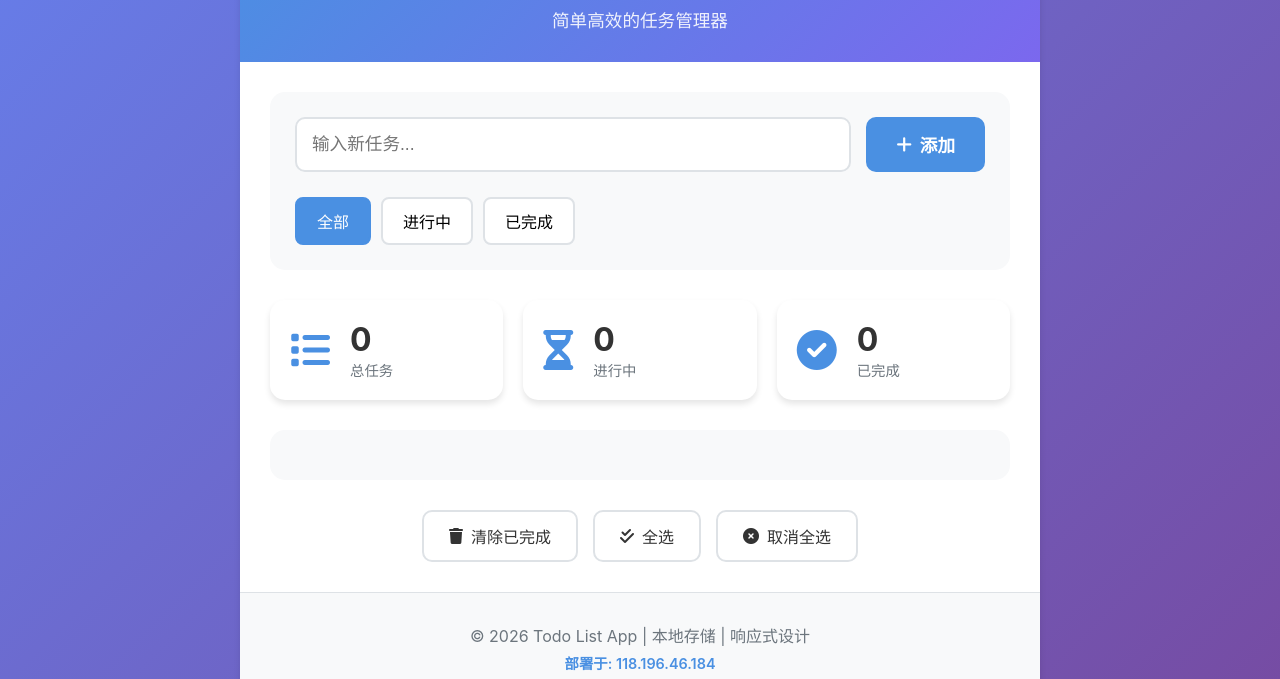
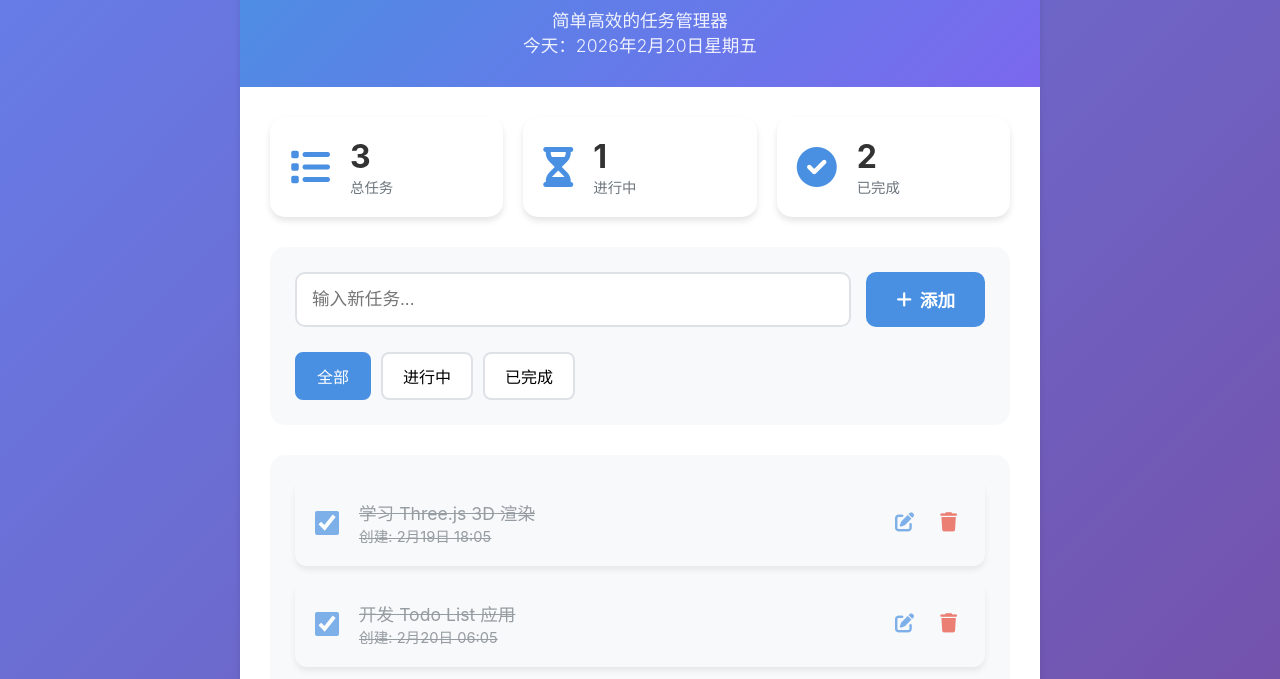
Before and after one commit to MJessie/todo, a plain HTML site: page index.html in a window 1280 px wide. Shown: the part 102-781 px from the top of the page. Drawn offline with Linux system fonts and the light colour scheme.

Commit message:
Add today date to header

```diff
--- a/app.js
+++ b/app.js
@@ -23,6 +23,7 @@ class TodoApp {
 
     init() {
         this.setupEventListeners();
+        this.updateDate();
         this.render();
         this.updateStats();
     }
@@ -42,7 +43,7 @@ class TodoApp {
         // 操作按钮
         this.clearCompletedButton.addEventListener('click', () => this.clearCompleted());
         this.selectAllButton.addEventListener('click', () => this.selectAll());
-        this.deselectAllButton.addEventListener('click', () => this.deselectAll();
+        this.deselectAllButton.addEventListener('click', () => this.deselectAll());
     }
 
     addTodo() {
@@ -224,6 +225,19 @@ class TodoApp {
         this.render();
     }
 
+    updateDate() {
+        const dateElement = document.getElementById('todayDate');
+        if (!dateElement) return;
+        const now = new Date();
+        const dateStr = now.toLocaleDateString('zh-CN', {
+            year: 'numeric',
+            month: 'long',
+            day: 'numeric',
+            weekday: 'long'
+        });
+        dateElement.textContent = `今天：${dateStr}`;
+    }
+
     updateStats() {
         const total = this.todos.length;
         const completed = this.todos.filter(todo => todo.completed).length;
--- a/index.html
+++ b/index.html
@@ -13,23 +13,11 @@
         <header class="header">
             <h1><i class="fas fa-tasks"></i> Todo List</h1>
             <p class="subtitle">简单高效的任务管理器</p>
+            <p class="subtitle" id="todayDate">今天：--</p>
         </header>
 
         <div class="main-content">
-            <div class="input-section">
-                <div class="input-group">
-                    <input type="text" id="newTodo" placeholder="输入新任务..." maxlength="100">
-                    <button id="addBtn" class="btn-primary">
-                        <i class="fas fa-plus"></i> 添加
-                    </button>
-                </div>
-                <div class="filter-section">
-                    <button class="filter-btn active" data-filter="all">全部</button>
-                    <button class="filter-btn" data-filter="active">进行中</button>
-                    <button class="filter-btn" data-filter="completed">已完成</button>
-                </div>
-            </div>
-
+            <!-- 状态统计放在最顶部 -->
             <div class="stats-section">
                 <div class="stat-card">
                     <i class="fas fa-list"></i>
@@ -54,10 +42,27 @@
                 </div>
             </div>
 
+            <!-- 输入部分 -->
+            <div class="input-section">
+                <div class="input-group">
+                    <input type="text" id="newTodo" placeholder="输入新任务..." maxlength="100">
+                    <button id="addBtn" class="btn-primary">
+                        <i class="fas fa-plus"></i> 添加
+                    </button>
+                </div>
+                <div class="filter-section">
+                    <button class="filter-btn active" data-filter="all">全部</button>
+                    <button class="filter-btn" data-filter="active">进行中</button>
+                    <button class="filter-btn" data-filter="completed">已完成</button>
+                </div>
+            </div>
+
+            <!-- 任务列表 -->
             <div class="todo-list" id="todoList">
                 <!-- Todo items will be added here -->
             </div>
 
+            <!-- 操作按钮 -->
             <div class="actions-section">
                 <button id="clearCompleted" class="btn-secondary">
                     <i class="fas fa-trash"></i> 清除已完成
@@ -73,7 +78,6 @@
 
         <footer class="footer">
             <p>© 2026 Todo List App | 本地存储 | 响应式设计</p>
-            <p class="deployed-info">部署于: 118.196.46.184</p>
         </footer>
     </div>
 
--- a/style.css
+++ b/style.css
@@ -310,11 +310,6 @@ body {
     margin: 5px 0;
 }
 
-.deployed-info {
-    font-size: 0.9rem;
-    color: var(--primary-color);
-    font-weight: 600;
-}
 
 /* 响应式设计 */
 @media (max-width: 768px) {
```
